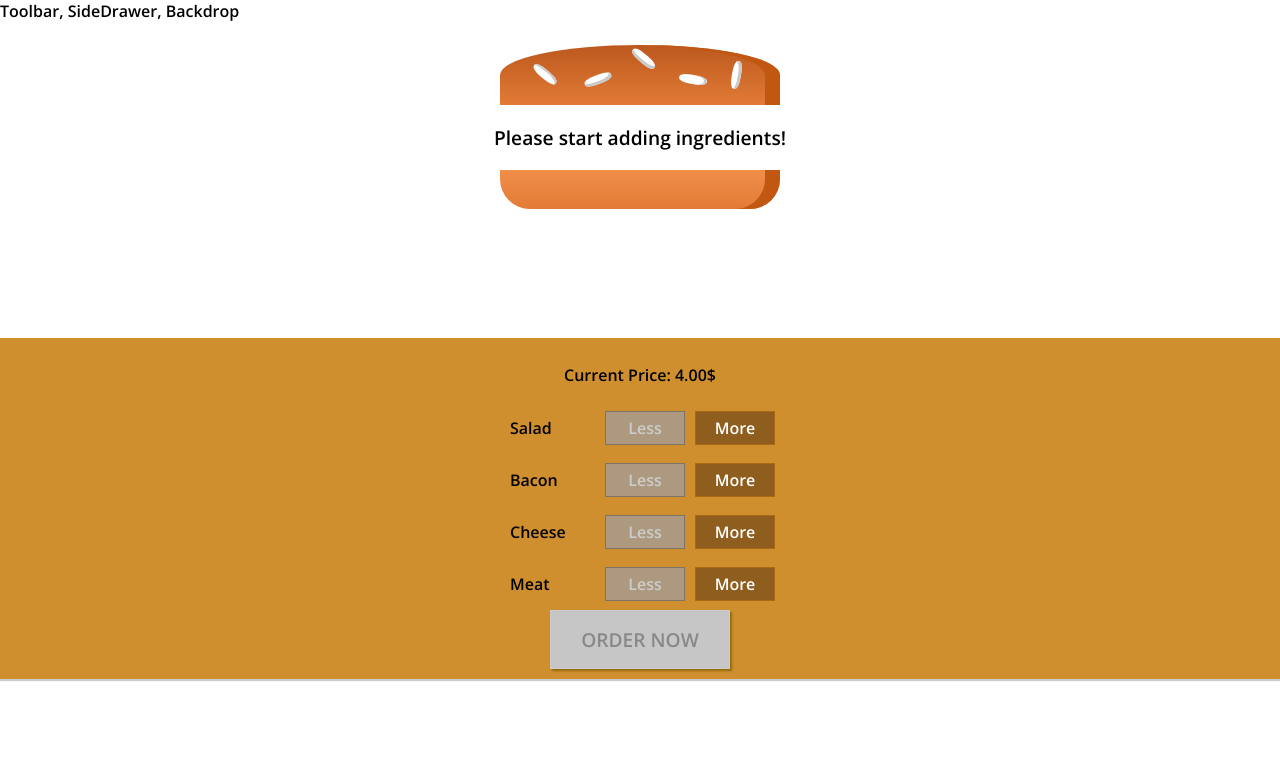
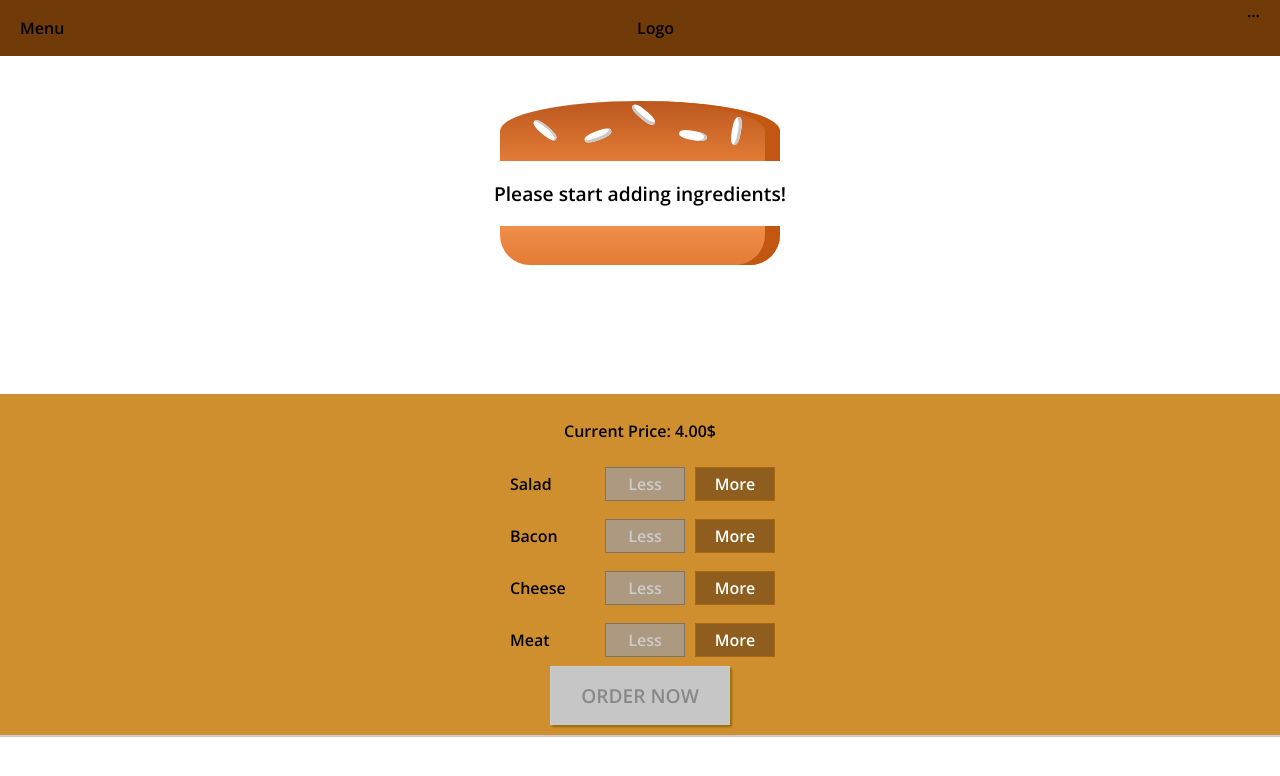
Before and after one commit to talaharon/Burger-Builder-App, a React app: page / in a window 1280 px wide. Shown: the top 776 px of the page. Built offline with nearby package versions, Linux system fonts and the light colour scheme.

Commit message:
Adding a Toolbar

```diff
--- a/src/components/Layout/Layout.css
+++ b/src/components/Layout/Layout.css
@@ -1,3 +1,3 @@
 .Content {
-    margin-top: 16px;
+    margin-top: 72px;
 }
--- a/src/components/Layout/Layout.js
+++ b/src/components/Layout/Layout.js
@@ -1,11 +1,13 @@
 import React from 'react';
 import Aux from '../../hoc/Aux';
 import classes from './Layout.css';
+import Toolbar from '../../components/Navigation/Toolbar/Toolbar';
 
 const layout = (props) =>(
     <Aux>
+        <Toolbar></Toolbar>
         <div>
-            Toolbar, SideDrawer, Backdrop
+            SideDrawer, Backdrop
         </div>
         <main className = {classes.Content}>
             {props.children}
--- /dev/null
+++ b/src/components/Navigation/Toolbar/Toolbar.css
@@ -0,0 +1,18 @@
+.Toolbar{
+    height: 56px;
+    width: 100%;
+    position: fixed;
+    top: 0;
+    left: 0;
+    background-color: #703B09;
+    display: flex;
+    justify-content: space-between;
+    align-items: center;
+    padding: 0 20px;
+    box-sizing: border-box;
+    z-index: 90;
+}
+
+.Toolbar nav{
+    height: 100%;
+}
--- /dev/null
+++ b/src/components/Navigation/Toolbar/Toolbar.js
@@ -0,0 +1,16 @@
+import React from 'react';
+import classes from './Toolbar.css';
+
+const toolbar = (props) => (
+    <header className={classes.Toolbar}>
+        <div>Menu</div>
+        <div>Logo</div>
+        <nav>
+            ...
+        </nav>
+
+    </header>
+);
+
+
+export default toolbar;
```
